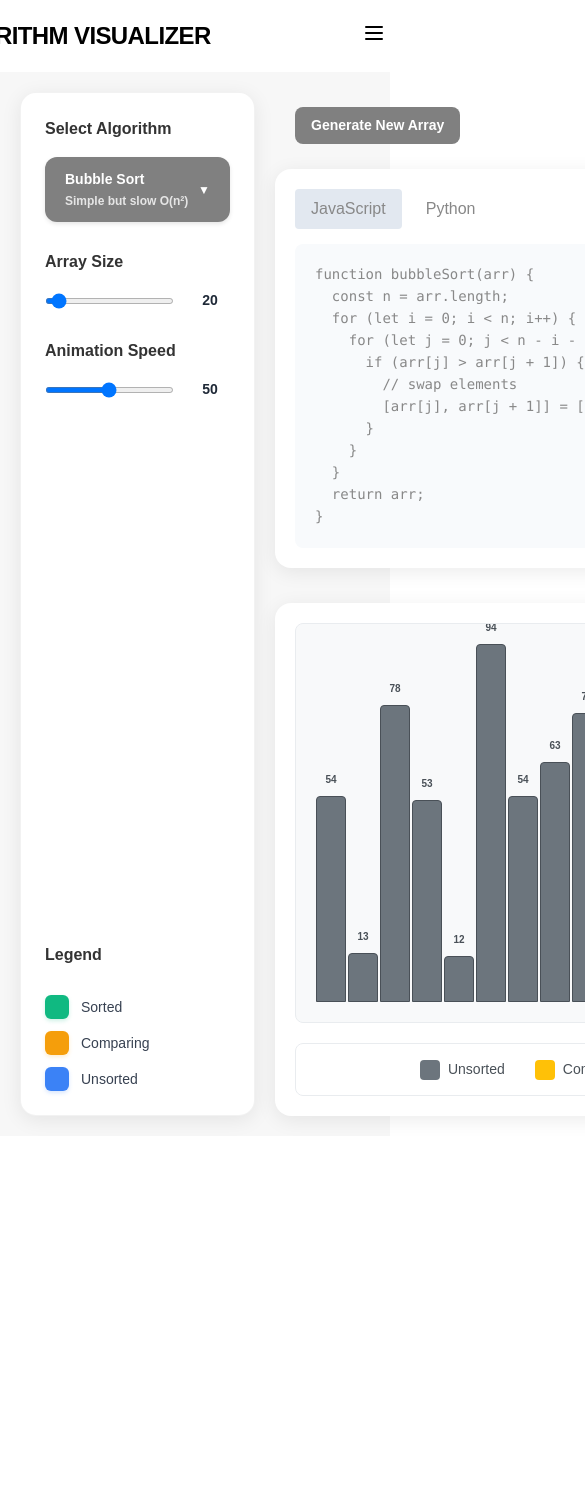
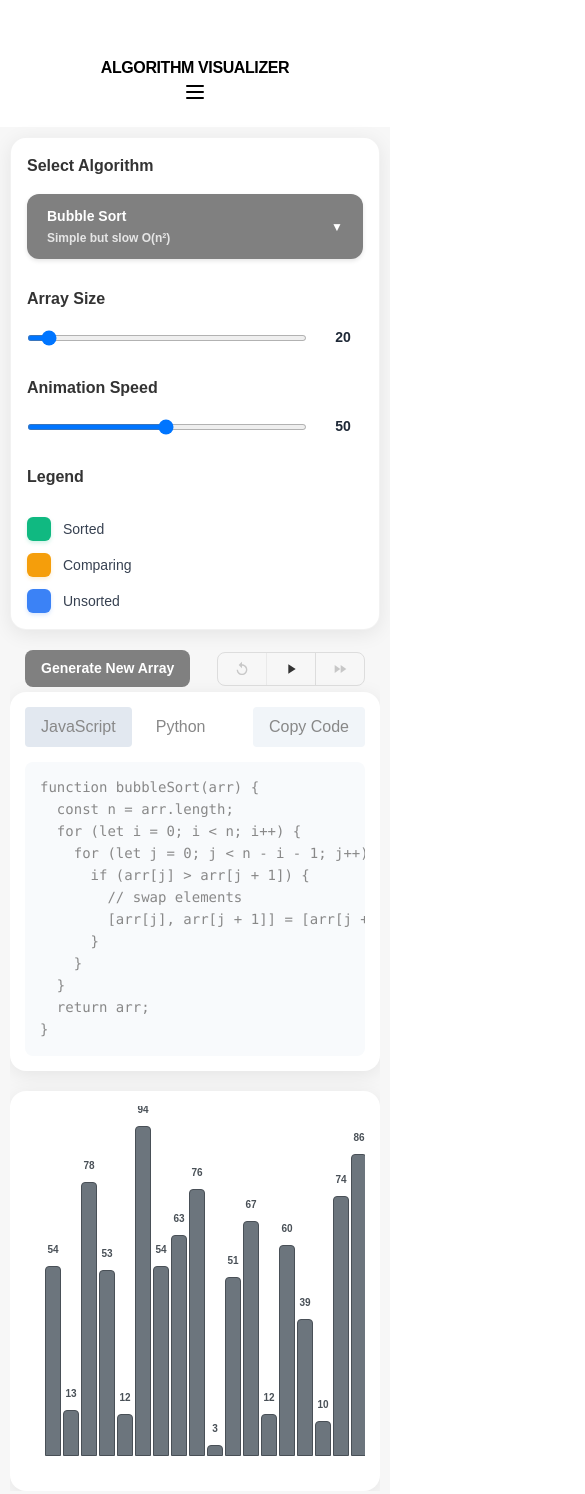
Before and after one commit to lperlaruby/Alg-Visualizer, a Next.js app: page / in a window 390 px wide. Shown: the top 1494 px of the page, 585 px wide, since content can reach past the window. Before the commit the page ends 1136 px from the top, so only its background shows below. Built offline with nearby package versions, Linux system fonts and the light colour scheme.

Commit message:
Update algorithm visualizer with improved UI components and responsive design

```diff
--- a/src/app/globals.css
+++ b/src/app/globals.css
@@ -27,4 +27,46 @@ body {
   background: var(--background);
   color: var(--foreground);
   font-family: Arial, Helvetica, sans-serif;
+  margin: 0;
+  padding: 0;
+  overflow-x: hidden; /* Prevent horizontal scroll */
 }
+
+/* Responsive layout adjustments */
+@media (max-width: 768px) {
+  /* On mobile, reduce padding and gaps */
+  .container {
+    padding-left: 10px !important;
+    padding-right: 10px !important;
+  }
+}
+
+@media (max-width: 640px) {
+  /* On very small screens, stack sidebar and main content */
+  .flex {
+    flex-direction: column !important;
+  }
+
+  /* Ensure sidebar takes full width on mobile */
+  aside {
+    width: 100% !important;
+    max-width: 100% !important;
+    min-width: 100% !important;
+  }
+}
+
+/* Prevent text overflow in buttons and labels */
+button, span, div {
+  max-width: 100%;
+  box-sizing: border-box;
+}
+
+/* Ensure proper flex behavior */
+.flex {
+  min-width: 0;
+}
+
+/* Prevent horizontal scroll on the main container */
+#__next {
+  overflow-x: hidden;
+}
--- a/src/app/page.tsx
+++ b/src/app/page.tsx
@@ -11,6 +11,7 @@ import { mergeSort } from '@/algorithms/mergeSort';
 import { quickSort } from '@/algorithms/quickSort';
 import CodeDisplay from "@/components/CodeDisplay";
 import Controls from "@/components/Controls";
+import { useResponsive } from '@/utils/useResponsive';
 
 export default function HomePage() {
   // all the state we need to track everything
@@ -33,6 +34,9 @@ export default function HomePage() {
   const [isPaused, setIsPaused] = useState(false);
   const [animationSpeed, setAnimationSpeed] = useState(1);
   const timeoutRef = useRef<NodeJS.Timeout | null>(null);
+
+  // Get responsive utilities
+  const { isMobile } = useResponsive();
 
   // function to generate new array - creates random numbers
   const generateNewArray = useCallback(() => {
@@ -186,8 +190,10 @@ export default function HomePage() {
         <div style={{
           display: 'flex',
           flex: 1,
-          padding: '20px',
-          gap: '20px',
+          padding: isMobile ? '10px' : '20px',
+          gap: isMobile ? '10px' : '20px',
+          minWidth: 0, // Add this to prevent flex items from overflowing
+          flexWrap: 'wrap', // Allow wrapping on very small screens
         }}>
           {/* sidebar with algorithm selection and settings */}
           <Sidebar
@@ -201,7 +207,10 @@ export default function HomePage() {
             flex: 1,
             display: 'flex',
             flexDirection: 'column',
-            gap: '30px',
+            gap: isMobile ? '15px' : '30px',
+            minWidth: 0, // Add this to prevent flex items from overflowing
+            overflow: 'hidden', // Add this to prevent content from breaking layout
+            minHeight: 'fit-content', // Ensure it takes at least the content height
           }}>
             {/* control buttons for the visualization */}
             <Controls
@@ -224,6 +233,8 @@ export default function HomePage() {
               flexDirection: 'column',
               overflow: 'hidden',
               flex: 1,
+              minWidth: 0, // Add this to prevent flex items from overflowing
+              minHeight: '400px', // Minimum height to ensure visualization is visible
             }}>
               {/* the main sorting visualization component */}
               <SortingVisualizer
--- a/src/components/ArrayBars.tsx
+++ b/src/components/ArrayBars.tsx
@@ -1,3 +1,5 @@
+import { useResponsive } from '@/utils/useResponsive';
+
 // interface for the array bars component - defines what props we need
 interface ArrayBarsProps {
     array: number[];
@@ -13,6 +15,7 @@ export default function ArrayBars({
     sortedIndices = []
 }: ArrayBarsProps) {
     const maxValue = Math.max(...array); // need this to calculate relative heights
+    const { calculateBarWidth, calculateVisualizationHeight } = useResponsive();
 
     return (
         <div style={{
@@ -20,13 +23,13 @@ export default function ArrayBars({
             alignItems: 'flex-end',
             justifyContent: 'flex-start',
             gap: '2px',
-            height: '400px',
+            height: `${calculateVisualizationHeight()}px`, // Use responsive height
             padding: '20px',
-            background: '#f8f9fa',
-            borderRadius: '8px',
-            border: '1px solid #e9ecef',
             overflowX: array.length > 50 ? 'auto' : 'hidden', // scroll if too many bars
-            overflowY: 'hidden'
+            overflowY: 'hidden',
+            minWidth: 0, // Add this to prevent flex items from overflowing
+            flex: 1, // Add this to make it take available space
+            minHeight: '300px', // Minimum height to ensure bars are visible
         }}>
             {array.map((value, index) => {
                 // calculates the bar height as percentage of max value - makes bars proportional
@@ -43,11 +46,14 @@ export default function ArrayBars({
                     backgroundColor = '#ffc107'; // yellow for elements being compared
                 }
 
+                // Use the responsive hook to calculate bar width
+                const barWidth = calculateBarWidth(array.length);
+
                 return (
                     <div
                         key={index}
                         style={{
-                            width: `${Math.max(8, Math.min(30, 600 / array.length))}px`, // dynamic width based on array size
+                            width: `${barWidth}px`, // dynamic width based on array size and container
                             height: `${heightPercentage}%`,
                             backgroundColor,
                             border: '1px solid #495057',
@@ -56,7 +62,8 @@ export default function ArrayBars({
                             display: 'flex',
                             alignItems: 'flex-end',
                             justifyContent: 'center',
-                            position: 'relative'
+                            position: 'relative',
+                            flexShrink: 0, // Prevent bars from shrinking
                         }}
                         title={`Index ${index}: ${value}`} // tooltip shows index and value
                     >
@@ -67,7 +74,8 @@ export default function ArrayBars({
                                 top: '-25px',
                                 fontSize: '10px',
                                 fontWeight: 'bold',
-                                color: '#495057'
+                                color: '#495057',
+                                whiteSpace: 'nowrap', // Prevent text wrapping
                             }}>
                                 {value}
                             </span>
--- a/src/components/CodeDisplay.tsx
+++ b/src/components/CodeDisplay.tsx
@@ -1,4 +1,5 @@
 import React, { useState } from 'react';
+import { useResponsive } from '@/utils/useResponsive';
 
 // interface for the code display component props
 interface CodeDisplayProps {
@@ -8,6 +9,9 @@ interface CodeDisplayProps {
 const CodeDisplay: React.FC<CodeDisplayProps> = ({ selectedAlgorithm }) => {
   // state to track which programming language is selected
   const [selectedLanguage, setSelectedLanguage] = useState('javascript');
+
+  // Get responsive utilities
+  const { isMobile } = useResponsive();
 
   // function to get the code snippet for the selected algorithm
   const getAlgorithmCode = () => {
@@ -36,28 +40,36 @@ const CodeDisplay: React.FC<CodeDisplayProps> = ({ selectedAlgorithm }) => {
       background: '#fff',
       borderRadius: '16px',
       boxShadow: '0 4px 20px rgba(0,0,0,0.08)',
-      padding: '20px',
-      marginBottom: '5px'
+      padding: isMobile ? '15px' : '20px',
+      marginBottom: '5px',
+      minWidth: 0, // Prevent overflow
+      overflow: 'hidden', // Prevent content from breaking layout
     }}>
       {/* header with language selector and copy button */}
       <div className="code-header" style={{
         display: 'flex',
         justifyContent: 'space-between',
-        marginBottom: '15px'
+        marginBottom: '15px',
+        flexWrap: 'wrap', // Allow wrapping on small screens
+        gap: '10px', // Add gap for wrapped items
       }}>
         {/* language selector buttons */}
-        <div className="language-selector">
+        <div className="language-selector" style={{
+          display: 'flex',
+          flexWrap: 'wrap', // Allow wrapping on small screens
+          gap: '8px', // Add gap between buttons
+        }}>
           <button
             onClick={() => setSelectedLanguage('javascript')}
             className={selectedLanguage === 'javascript' ? 'active' : ''}
             style={{
               padding: '8px 16px',
-              marginRight: '8px',
               border: 'none',
               borderRadius: '4px',
               background: selectedLanguage === 'javascript' ? '#e2e8f0' : 'transparent',
               cursor: 'pointer',
-              color: '#888888'
+              color: '#888888',
+              whiteSpace: 'nowrap', // Prevent text wrapping
             }}
           >
             JavaScript
@@ -71,7 +83,8 @@ const CodeDisplay: React.FC<CodeDisplayProps> = ({ selectedAlgorithm }) => {
               borderRadius: '4px',
               background: selectedLanguage === 'python' ? '#e2e8f0' : 'transparent',
               cursor: 'pointer',
-              color: '#888888'
+              color: '#888888',
+              whiteSpace: 'nowrap', // Prevent text wrapping
             }}
           >
             Python
@@ -84,7 +97,8 @@ const CodeDisplay: React.FC<CodeDisplayProps> = ({ selectedAlgorithm }) => {
           borderRadius: '4px',
           background: '#f1f5f9',
           cursor: 'pointer',
-          color: '#888888'
+          color: '#888888',
+          whiteSpace: 'nowrap', // Prevent text wrapping
         }}>
           Copy Code
         </button>
@@ -92,13 +106,15 @@ const CodeDisplay: React.FC<CodeDisplayProps> = ({ selectedAlgorithm }) => {
       {/* code display area with syntax highlighting */}
       <pre style={{
         background: '#f8fafc',
-        padding: '20px',
+        padding: isMobile ? '15px' : '20px',
         borderRadius: '8px',
         overflow: 'auto',
         fontSize: '14px',
         lineHeight: '1.5',
         fontFamily: 'monospace',
-        color: '#888888'
+        color: '#888888',
+        minWidth: 0, // Prevent overflow
+        maxHeight: '300px', // Limit height on small screens
       }}>
         <code>
           {getAlgorithmCode()}
--- a/src/components/Controls.tsx
+++ b/src/components/Controls.tsx
@@ -1,4 +1,5 @@
 import React, { ReactNode } from 'react';
+import { useResponsive } from '@/utils/useResponsive';
 
 // interface for the main controls component props
 interface ControlsProps {
@@ -92,17 +93,26 @@ export default function Controls({
     isSorting,
     isPaused = false
 }: ControlsProps) {
+    // Get responsive utilities
+    const { isMobile } = useResponsive();
+
     return (
         <div style={{
             display: 'flex',
             gap: '12px',
-            padding: '15px 20px',
+            padding: isMobile ? '10px 15px' : '15px 20px',
             marginBottom: '-20px',
             justifyContent: 'space-between',
-            alignItems: 'center'
+            alignItems: 'center',
+            flexWrap: 'wrap', // Allow wrapping on small screens
+            minWidth: 0, // Prevent overflow
         }}>
             {/* left side - generate new array button */}
-            <div style={{ display: 'flex', gap: '12px' }}>
+            <div style={{
+                display: 'flex',
+                gap: '12px',
+                flexShrink: 0, // Prevent button from shrinking
+            }}>
                 <button
                     onClick={onGenerateArray}
                     // disable when sorting unless paused
@@ -118,7 +128,8 @@ export default function Controls({
                         fontWeight: "600",
                         fontSize: "14px",
                         transition: "all 0.2s ease",
-                        boxShadow: "grey"
+                        boxShadow: "grey",
+                        whiteSpace: "nowrap", // Prevent text wrapping
                     }}
                     onMouseEnter={(e) => {
                         // only show hover effect if button is enabled
@@ -143,6 +154,7 @@ export default function Controls({
                 borderRadius: '8px',
                 overflow: 'hidden',
                 border: '1px solid #ddd',
+                flexShrink: 0, // Prevent controls from shrinking
             }}>
                 {/* reset button - disabled when not sorting and not paused */}
                 <ControlButton
--- a/src/components/Header.tsx
+++ b/src/components/Header.tsx
@@ -3,17 +3,34 @@ import React from 'react';
 const Header: React.FC = () => {
   return (
     <header className="bg-white text-black">
-      <div className="container mx-auto px-1 py-4">
-        <div className="flex items-center justify-between">
+      <div className="container mx-auto px-4 py-4" style={{
+        maxWidth: '100%',
+        overflow: 'hidden', // Prevent content from breaking layout
+      }}>
+        <div className="flex items-center justify-between" style={{
+          minWidth: 0, // Prevent flex items from overflowing
+        }}>
           {/* left side - logo and title */}
-          <div className="flex items-center space-x-4">
-            <div className="flex items-center space-x-1">
+          <div className="flex items-center space-x-4" style={{
+            minWidth: 0, // Prevent flex items from overflowing
+            flex: 1, // Take available space
+          }}>
+            <div className="flex items-center space-x-1" style={{
+              minWidth: 0, // Prevent flex items from overflowing
+            }}>
               {/* logo placeholder - could add an icon here later */}
-              <div className="w-10 h-10 bg-white bg-opacity-20 rounded-lg flex items-center justify-center">
+              <div className="w-10 h-10 bg-white bg-opacity-20 rounded-lg flex items-center justify-center flex-shrink-0">
               </div>
-              <div>
+              <div style={{
+                minWidth: 0, // Prevent flex items from overflowing
+                overflow: 'hidden', // Hide overflow
+              }}>
                 {/* main title of the app */}
-                <h1 className="text-2xl font-bold tracking-tight -ml-30">
+                <h1 className="text-1.5xl font-bold tracking-tight" style={{
+                  whiteSpace: 'nowrap', // Prevent text wrapping
+                  overflow: 'hidden', // Hide overflow
+                  textOverflow: 'ellipsis', // Show ellipsis for overflow
+                }}>
                   ALGORITHM VISUALIZER
                 </h1>
               </div>
@@ -21,7 +38,9 @@ const Header: React.FC = () => {
           </div>
 
           {/* right side - navigation links (hidden on mobile) */}
-          <nav className="hidden md:flex items-center space-x-6">
+          <nav className="hidden md:flex items-center space-x-6" style={{
+            flexShrink: 0, // Prevent navigation from shrinking
+          }}>
             {/* github link */}
             <a
               href="https://github.com"
@@ -37,7 +56,9 @@ const Header: React.FC = () => {
           </nav>
 
           {/* mobile menu button (only shows on mobile) */}
-          <div className="md:hidden">
+          <div className="md:hidden" style={{
+            flexShrink: 0, // Prevent button from shrinking
+          }}>
             <button className="text-grey-700 hover:text-white transition-colors duration-200">
               {/* hamburger menu icon */}
               <svg className="w-6 h-6" fill="none" stroke="currentColor" viewBox="0 0 24 24">
--- a/src/components/Sidebar.tsx
+++ b/src/components/Sidebar.tsx
@@ -1,4 +1,5 @@
 import { useState } from "react";
+import { useResponsive } from '@/utils/useResponsive';
 
 // interface for the sidebar component props - defines what callbacks we need
 interface SidebarProps {
@@ -29,6 +30,9 @@ export default function Sidebar({
     const [speed, setSpeed] = useState(50);
     const [isDropdownOpen, setIsDropdownOpen] = useState(false);
 
+    // Get responsive utilities
+    const { isMobile } = useResponsive();
+
     // handlers for controls - these update local state and call parent functions
     const handleAlgorithmChange = (algorithmId: string) => {
         setSelectedAlgorithm(algorithmId); // update local state
@@ -51,14 +55,17 @@ export default function Sidebar({
 
     return (
         <aside style={{
-            width: "320px",
+            width: "min(320px, 100%)",
+            minWidth: "280px",
+            maxWidth: "320px",
             background: "white",
-            padding: "24px",
+            padding: isMobile ? "16px" : "24px",
             borderRadius: "16px",
             boxShadow: "0 4px 20px rgba(0,0,0,0.08)",
             border: "1px solid rgba(0,0,0,0.05)",
             display: 'flex',
             flexDirection: 'column',
+            flexShrink: 0, // Prevent sidebar from shrinking
         }}>
 
         {/* algorithm selector section - user picks which sorting method to use */}
--- a/src/components/SortingVisualizer.tsx
+++ b/src/components/SortingVisualizer.tsx
@@ -1,4 +1,5 @@
 import ArrayBars from './ArrayBars';
+import { useResponsive } from '@/utils/useResponsive';
 
 // interface for the sorting visualizer props - defines what data we need
 interface SortingVisualizerProps {
@@ -20,13 +21,18 @@ export default function SortingVisualizer({
     sortedIndices = [],
     description = ""
 }: SortingVisualizerProps) {
+    // Get responsive utilities
+    const { isMobile } = useResponsive();
+
     return (
         <div style={{
             flex: 1,
-            padding: 20,
+            padding: isMobile ? 15 : 20,
             display: 'flex',
             flexDirection: 'column',
-            gap: '20px'
+            gap: isMobile ? '15px' : '20px',
+            minWidth: 0,
+            overflow: 'hidden',
         }}>
 
             {/* visualization area - this is where the bars are shown */}
@@ -34,7 +40,9 @@ export default function SortingVisualizer({
                 flex: 1,
                 display: 'flex',
                 flexDirection: 'column',
-                gap: '20px'
+                gap: isMobile ? '15px' : '20px',
+                minWidth: 0,
+                overflow: 'hidden',
             }}>
                 {/* the main array bars component that shows the actual visualization */}
                 <ArrayBars
@@ -43,58 +51,6 @@ export default function SortingVisualizer({
                     swappingIndices={swappingIndices}
                     sortedIndices={sortedIndices}
                 />
-
-                {/* legend - explains what the colors mean */}
-                <div style={{
-                    display: 'flex',
-                    justifyContent: 'center',
-                    gap: '30px',
-                    padding: '15px',
-                    background: '#fff',
-                    borderRadius: '8px',
-                    border: '1px solid #e9ecef'
-                }}>
-                    {/* unsorted elements - gray color */}
-                    <div style={{ display: 'flex', alignItems: 'center', gap: '8px' }}>
-                        <div style={{
-                            width: '20px',
-                            height: '20px',
-                            backgroundColor: '#6c757d',
-                            borderRadius: '4px'
-                        }}></div>
-                        <span style={{ fontSize: '14px', color: '#495057' }}>Unsorted</span>
-                    </div>
-                    {/* comparing elements - yellow color */}
-                    <div style={{ display: 'flex', alignItems: 'center', gap: '8px' }}>
-                        <div style={{
-                            width: '20px',
-                            height: '20px',
-                            backgroundColor: '#ffc107',
-                            borderRadius: '4px'
-                        }}></div>
-                        <span style={{ fontSize: '14px', color: '#495057' }}>Comparing</span>
-                    </div>
-                    {/* swapping elements - red color */}
-                    <div style={{ display: 'flex', alignItems: 'center', gap: '8px' }}>
-                        <div style={{
-                            width: '20px',
-                            height: '20px',
-                            backgroundColor: '#dc3545',
-                            borderRadius: '4px'
-                        }}></div>
-                        <span style={{ fontSize: '14px', color: '#495057' }}>Swapping</span>
-                    </div>
-                    {/* sorted elements - green color */}
-                    <div style={{ display: 'flex', alignItems: 'center', gap: '8px' }}>
-                        <div style={{
-                            width: '20px',
-                            height: '20px',
-                            backgroundColor: '#28a745',
-                            borderRadius: '4px'
-                        }}></div>
-                        <span style={{ fontSize: '14px', color: '#495057' }}>Sorted</span>
-                    </div>
-                </div>
             </div>
         </div>
     );
--- /dev/null
+++ b/src/utils/useResponsive.ts
@@ -0,0 +1,45 @@
+import { useState, useEffect } from 'react';
+
+export function useResponsive() {
+  const [windowSize, setWindowSize] = useState({
+    width: typeof window !== 'undefined' ? window.innerWidth : 1200,
+    height: typeof window !== 'undefined' ? window.innerHeight : 800,
+  });
+
+  useEffect(() => {
+    function handleResize() {
+      setWindowSize({
+        width: window.innerWidth,
+        height: window.innerHeight,
+      });
+    }
+
+    if (typeof window !== 'undefined') {
+      window.addEventListener('resize', handleResize);
+      return () => window.removeEventListener('resize', handleResize);
+    }
+  }, []);
+
+  const isMobile = windowSize.width < 768;
+  const isTablet = windowSize.width >= 768 && windowSize.width < 1024;
+  const isDesktop = windowSize.width >= 1024;
+
+  const calculateBarWidth = (arrayLength: number, containerWidth?: number) => {
+    const availableWidth = containerWidth || Math.max(400, windowSize.width - 400);
+    const barWidth = Math.max(4, Math.min(40, availableWidth / arrayLength - 4));
+    return barWidth;
+  };
+
+  const calculateVisualizationHeight = () => {
+    return Math.min(400, windowSize.height * 0.5);
+  };
+
+  return {
+    windowSize,
+    isMobile,
+    isTablet,
+    isDesktop,
+    calculateBarWidth,
+    calculateVisualizationHeight,
+  };
+}
```
Also changed, not shown: 1 other file (tests, documents, lock files or other folders).
